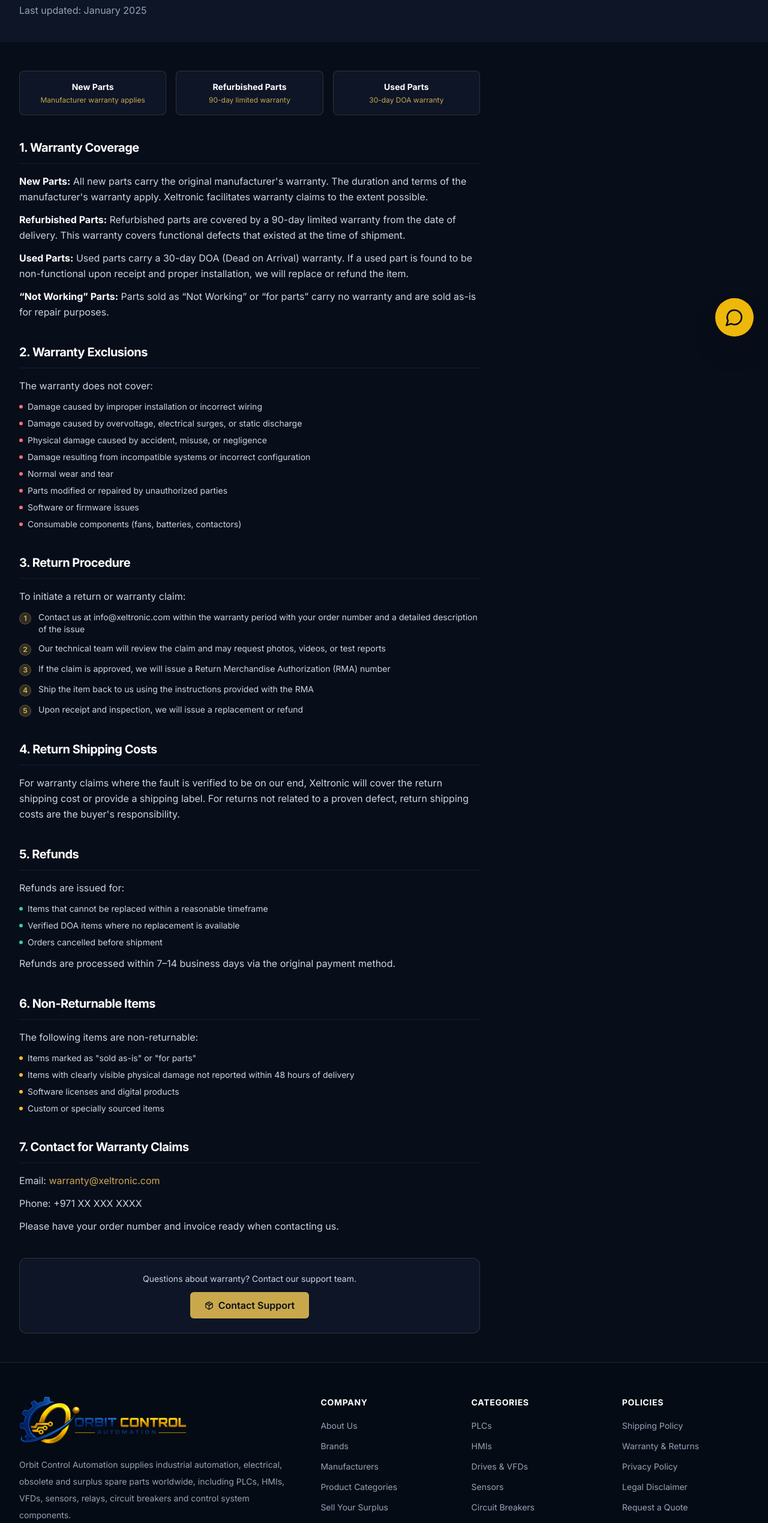
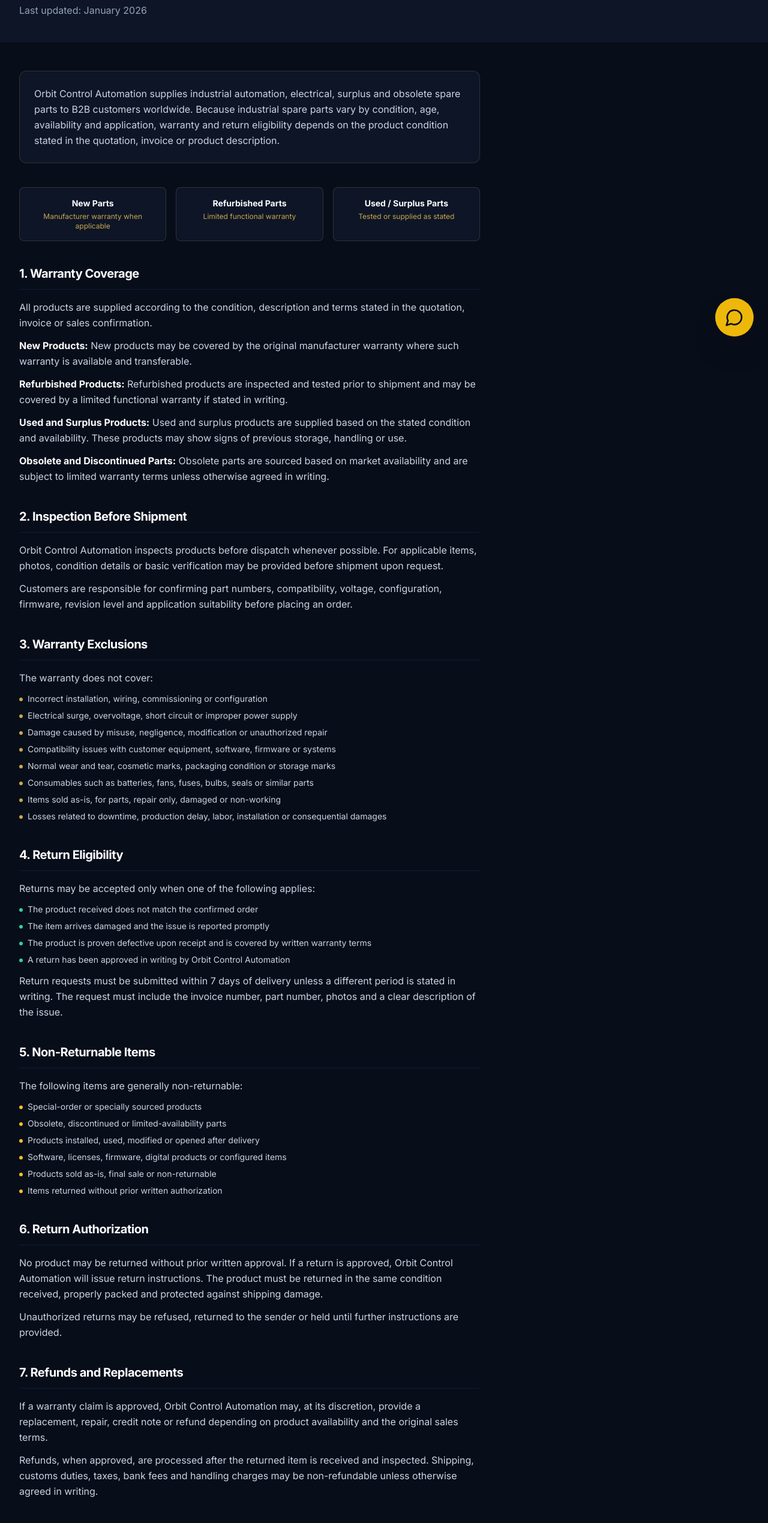
Before and after one commit to orbitcontrol12345-gif/orbit-control-next, a Next.js app: page /warranty-policy in a window 1280 px wide. Shown: the part 215-2754 px from the top of the page at 60% size. Built offline with nearby package versions, Linux system fonts and the light colour scheme.

Commit message:
Update warranty policy page with new details

```diff
--- a/app/warranty-policy/page.tsx
+++ b/app/warranty-policy/page.tsx
@@ -3,15 +3,18 @@ import Link from 'next/link';
 import { ShieldCheck, Package } from 'lucide-react';
 
 export const metadata: Metadata = {
-  title: 'Warranty & Return Policy',
-  description: 'Xeltronic Electrical Solution warranty and return policy for industrial automation spare parts.',
+  title: 'Warranty & Return Policy | Orbit Control Automation',
+  description:
+    'Warranty and return policy for industrial automation, electrical, surplus and obsolete spare parts supplied by Orbit Control Automation.',
 };
 
 function Section({ title, children }: { title: string; children: React.ReactNode }) {
   return (
     <section className="mb-10">
-      <h2 className="text-xl font-bold text-white mb-4 pb-3 border-b border-navy-700">{title}</h2>
-      <div className="text-slate-300 space-y-3 leading-relaxed">{children}</div>
+      <h2 className="mb-4 border-b border-navy-700 pb-3 text-xl font-bold text-white">
+        {title}
+      </h2>
+      <div className="space-y-3 leading-relaxed text-slate-300">{children}</div>
     </section>
   );
 }
@@ -19,128 +22,223 @@ function Section({ title, children }: { title: string; children: React.ReactNode
 export default function WarrantyPolicyPage() {
   return (
     <div className="min-h-screen bg-navy-900 pt-20">
-      <div className="bg-navy-800 border-b border-navy-700">
+      <div className="border-b border-navy-700 bg-navy-800">
         <div className="page-container py-10">
-          <div className="flex items-center gap-3 mb-3">
-            <div className="w-10 h-10 bg-gold-500/10 border border-gold-500/20 rounded-lg flex items-center justify-center">
+          <div className="mb-3 flex items-center gap-3">
+            <div className="flex h-10 w-10 items-center justify-center rounded-lg border border-gold-500/20 bg-gold-500/10">
               <ShieldCheck size={18} className="text-gold-500" />
             </div>
           </div>
-          <h1 className="text-3xl md:text-4xl font-bold text-white mb-2">Warranty &amp; Return Policy</h1>
-          <p className="text-slate-400">Last updated: January 2025</p>
+
+          <h1 className="mb-2 text-3xl font-bold text-white md:text-4xl">
+            Warranty &amp; Return Policy
+          </h1>
+
+          <p className="text-slate-400">Last updated: January 2026</p>
         </div>
       </div>
 
       <div className="page-container py-12">
         <div className="max-w-3xl">
-          {/* Warranty highlights */}
-          <div className="grid sm:grid-cols-3 gap-4 mb-10">
+          <div className="mb-10 rounded-xl border border-gold-500/20 bg-navy-800 p-6">
+            <p className="leading-relaxed text-slate-300">
+              Orbit Control Automation supplies industrial automation, electrical,
+              surplus and obsolete spare parts to B2B customers worldwide. Because
+              industrial spare parts vary by condition, age, availability and
+              application, warranty and return eligibility depends on the product
+              condition stated in the quotation, invoice or product description.
+            </p>
+          </div>
+
+          <div className="mb-10 grid gap-4 sm:grid-cols-3">
             {[
-              { title: 'New Parts', warranty: 'Manufacturer warranty applies' },
-              { title: 'Refurbished Parts', warranty: '90-day limited warranty' },
-              { title: 'Used Parts', warranty: '30-day DOA warranty' },
+              { title: 'New Parts', warranty: 'Manufacturer warranty when applicable' },
+              { title: 'Refurbished Parts', warranty: 'Limited functional warranty' },
+              { title: 'Used / Surplus Parts', warranty: 'Tested or supplied as stated' },
             ].map(({ title, warranty }) => (
-              <div key={title} className="bg-navy-800 border border-gold-500/20 rounded-lg p-4 text-center">
-                <p className="text-sm font-bold text-white mb-1">{title}</p>
+              <div
+                key={title}
+                className="rounded-lg border border-gold-500/20 bg-navy-800 p-4 text-center"
+              >
+                <p className="mb-1 text-sm font-bold text-white">{title}</p>
                 <p className="text-xs text-gold-500">{warranty}</p>
               </div>
             ))}
           </div>
 
           <Section title="1. Warranty Coverage">
-            <p><strong className="text-white">New Parts:</strong> All new parts carry the original manufacturer&apos;s warranty. The duration and terms of the manufacturer&apos;s warranty apply. Xeltronic facilitates warranty claims to the extent possible.</p>
-            <p><strong className="text-white">Refurbished Parts:</strong> Refurbished parts are covered by a 90-day limited warranty from the date of delivery. This warranty covers functional defects that existed at the time of shipment.</p>
-            <p><strong className="text-white">Used Parts:</strong> Used parts carry a 30-day DOA (Dead on Arrival) warranty. If a used part is found to be non-functional upon receipt and proper installation, we will replace or refund the item.</p>
-            <p><strong className="text-white">&ldquo;Not Working&rdquo; Parts:</strong> Parts sold as &ldquo;Not Working&rdquo; or &ldquo;for parts&rdquo; carry no warranty and are sold as-is for repair purposes.</p>
+            <p>
+              All products are supplied according to the condition, description and
+              terms stated in the quotation, invoice or sales confirmation.
+            </p>
+
+            <p>
+              <strong className="text-white">New Products:</strong> New products may
+              be covered by the original manufacturer warranty where such warranty is
+              available and transferable.
+            </p>
+
+            <p>
+              <strong className="text-white">Refurbished Products:</strong>{' '}
+              Refurbished products are inspected and tested prior to shipment and may
+              be covered by a limited functional warranty if stated in writing.
+            </p>
+
+            <p>
+              <strong className="text-white">Used and Surplus Products:</strong>{' '}
+              Used and surplus products are supplied based on the stated condition and
+              availability. These products may show signs of previous storage,
+              handling or use.
+            </p>
+
+            <p>
+              <strong className="text-white">Obsolete and Discontinued Parts:</strong>{' '}
+              Obsolete parts are sourced based on market availability and are subject
+              to limited warranty terms unless otherwise agreed in writing.
+            </p>
           </Section>
 
-          <Section title="2. Warranty Exclusions">
+          <Section title="2. Inspection Before Shipment">
+            <p>
+              Orbit Control Automation inspects products before dispatch whenever
+              possible. For applicable items, photos, condition details or basic
+              verification may be provided before shipment upon request.
+            </p>
+
+            <p>
+              Customers are responsible for confirming part numbers, compatibility,
+              voltage, configuration, firmware, revision level and application
+              suitability before placing an order.
+            </p>
+          </Section>
+
+          <Section title="3. Warranty Exclusions">
             <p>The warranty does not cover:</p>
-            <ul className="list-none space-y-2 mt-2">
+
+            <ul className="mt-2 space-y-2">
               {[
-                'Damage caused by improper installation or incorrect wiring',
-                'Damage caused by overvoltage, electrical surges, or static discharge',
-                'Physical damage caused by accident, misuse, or negligence',
-                'Damage resulting from incompatible systems or incorrect configuration',
-                'Normal wear and tear',
-                'Parts modified or repaired by unauthorized parties',
-                'Software or firmware issues',
-                'Consumable components (fans, batteries, contactors)',
+                'Incorrect installation, wiring, commissioning or configuration',
+                'Electrical surge, overvoltage, short circuit or improper power supply',
+                'Damage caused by misuse, negligence, modification or unauthorized repair',
+                'Compatibility issues with customer equipment, software, firmware or systems',
+                'Normal wear and tear, cosmetic marks, packaging condition or storage marks',
+                'Consumables such as batteries, fans, fuses, bulbs, seals or similar parts',
+                'Items sold as-is, for parts, repair only, damaged or non-working',
+                'Losses related to downtime, production delay, labor, installation or consequential damages',
               ].map((item) => (
-                <li key={item} className="flex items-center gap-2 text-sm">
-                  <div className="w-1.5 h-1.5 bg-red-400 rounded-full shrink-0" />
-                  {item}
+                <li key={item} className="flex items-start gap-2 text-sm">
+                  <div className="mt-2 h-1.5 w-1.5 shrink-0 rounded-full bg-gold-500" />
+                  <span>{item}</span>
                 </li>
               ))}
             </ul>
           </Section>
 
-          <Section title="3. Return Procedure">
-            <p>To initiate a return or warranty claim:</p>
-            <ol className="list-none space-y-3 mt-3">
+          <Section title="4. Return Eligibility">
+            <p>Returns may be accepted only when one of the following applies:</p>
+
+            <ul className="mt-2 space-y-2">
               {[
-                'Contact us at info@xeltronic.com within the warranty period with your order number and a detailed description of the issue',
-                'Our technical team will review the claim and may request photos, videos, or test reports',
-                'If the claim is approved, we will issue a Return Merchandise Authorization (RMA) number',
-                'Ship the item back to us using the instructions provided with the RMA',
-                'Upon receipt and inspection, we will issue a replacement or refund',
-              ].map((item, i) => (
-                <li key={i} className="flex items-start gap-3 text-sm">
-                  <div className="w-5 h-5 bg-gold-500/20 border border-gold-500/30 rounded-full flex items-center justify-center shrink-0 text-xs font-bold text-gold-500 mt-0.5">
-                    {i + 1}
-                  </div>
-                  {item}
-                </li>
-              ))}
-            </ol>
-          </Section>
-
-          <Section title="4. Return Shipping Costs">
-            <p>For warranty claims where the fault is verified to be on our end, Xeltronic will cover the return shipping cost or provide a shipping label. For returns not related to a proven defect, return shipping costs are the buyer&apos;s responsibility.</p>
-          </Section>
-
-          <Section title="5. Refunds">
-            <p>Refunds are issued for:</p>
-            <ul className="list-none space-y-2 mt-2">
-              {[
-                'Items that cannot be replaced within a reasonable timeframe',
-                'Verified DOA items where no replacement is available',
-                'Orders cancelled before shipment',
+                'The product received does not match the confirmed order',
+                'The item arrives damaged and the issue is reported promptly',
+                'The product is proven defective upon receipt and is covered by written warranty terms',
+                'A return has been approved in writing by Orbit Control Automation',
               ].map((item) => (
-                <li key={item} className="flex items-center gap-2 text-sm">
-                  <div className="w-1.5 h-1.5 bg-emerald-400 rounded-full shrink-0" />
-                  {item}
+                <li key={item} className="flex items-start gap-2 text-sm">
+                  <div className="mt-2 h-1.5 w-1.5 shrink-0 rounded-full bg-emerald-400" />
+                  <span>{item}</span>
                 </li>
               ))}
             </ul>
-            <p>Refunds are processed within 7–14 business days via the original payment method.</p>
+
+            <p>
+              Return requests must be submitted within 7 days of delivery unless a
+              different period is stated in writing. The request must include the
+              invoice number, part number, photos and a clear description of the issue.
+            </p>
           </Section>
 
-          <Section title="6. Non-Returnable Items">
-            <p>The following items are non-returnable:</p>
-            <ul className="list-none space-y-2 mt-2">
+          <Section title="5. Non-Returnable Items">
+            <p>The following items are generally non-returnable:</p>
+
+            <ul className="mt-2 space-y-2">
               {[
-                'Items marked as "sold as-is" or "for parts"',
-                'Items with clearly visible physical damage not reported within 48 hours of delivery',
-                'Software licenses and digital products',
-                'Custom or specially sourced items',
+                'Special-order or specially sourced products',
+                'Obsolete, discontinued or limited-availability parts',
+                'Products installed, used, modified or opened after delivery',
+                'Software, licenses, firmware, digital products or configured items',
+                'Products sold as-is, final sale or non-returnable',
+                'Items returned without prior written authorization',
               ].map((item) => (
-                <li key={item} className="flex items-center gap-2 text-sm">
-                  <div className="w-1.5 h-1.5 bg-amber-400 rounded-full shrink-0" />
-                  {item}
+                <li key={item} className="flex items-start gap-2 text-sm">
+                  <div className="mt-2 h-1.5 w-1.5 shrink-0 rounded-full bg-amber-400" />
+                  <span>{item}</span>
                 </li>
               ))}
             </ul>
           </Section>
 
-          <Section title="7. Contact for Warranty Claims">
-            <p>Email: <a href="mailto:warranty@xeltronic.com" className="text-gold-500 hover:text-gold-400">warranty@xeltronic.com</a></p>
-            <p>Phone: +971 XX XXX XXXX</p>
-            <p>Please have your order number and invoice ready when contacting us.</p>
+          <Section title="6. Return Authorization">
+            <p>
+              No product may be returned without prior written approval. If a return is
+              approved, Orbit Control Automation will issue return instructions. The
+              product must be returned in the same condition received, properly packed
+              and protected against shipping damage.
+            </p>
+
+            <p>
+              Unauthorized returns may be refused, returned to the sender or held until
+              further instructions are provided.
+            </p>
           </Section>
 
-          <div className="bg-navy-800 border border-gold-500/20 rounded-xl p-6 text-center">
-            <p className="text-slate-300 text-sm mb-3">Questions about warranty? Contact our support team.</p>
+          <Section title="7. Refunds and Replacements">
+            <p>
+              If a warranty claim is approved, Orbit Control Automation may, at its
+              discretion, provide a replacement, repair, credit note or refund depending
+              on product availability and the original sales terms.
+            </p>
+
+            <p>
+              Refunds, when approved, are processed after the returned item is received
+              and inspected. Shipping, customs duties, taxes, bank fees and handling
+              charges may be non-refundable unless otherwise agreed in writing.
+            </p>
+          </Section>
+
+          <Section title="8. Shipping Damage">
+            <p>
+              Any shipping damage must be reported immediately upon delivery. Customers
+              should keep all packaging materials and provide clear photos of the
+              package, label, product and damage. Claims may be rejected if damage is
+              reported late or without supporting evidence.
+            </p>
+          </Section>
+
+          <Section title="9. Contact for Warranty or Return Requests">
+            <p>
+              Email:{' '}
+              <a
+                href="mailto:info@orbit-surplus.com"
+                className="text-gold-500 transition hover:text-gold-400"
+              >
+                info@orbit-surplus.com
+              </a>
+            </p>
+
+            <p>Phone: +971 55 483 5199</p>
+
+            <p>
+              Please include your invoice number, part number, photos and a detailed
+              explanation of the issue when contacting us.
+            </p>
+          </Section>
+
+          <div className="rounded-xl border border-gold-500/20 bg-navy-800 p-6 text-center">
+            <p className="mb-3 text-sm text-slate-300">
+              Questions about warranty, returns or product condition?
+            </p>
+
             <Link href="/contact" className="btn-gold inline-flex">
               <Package size={15} />
               Contact Support
```
